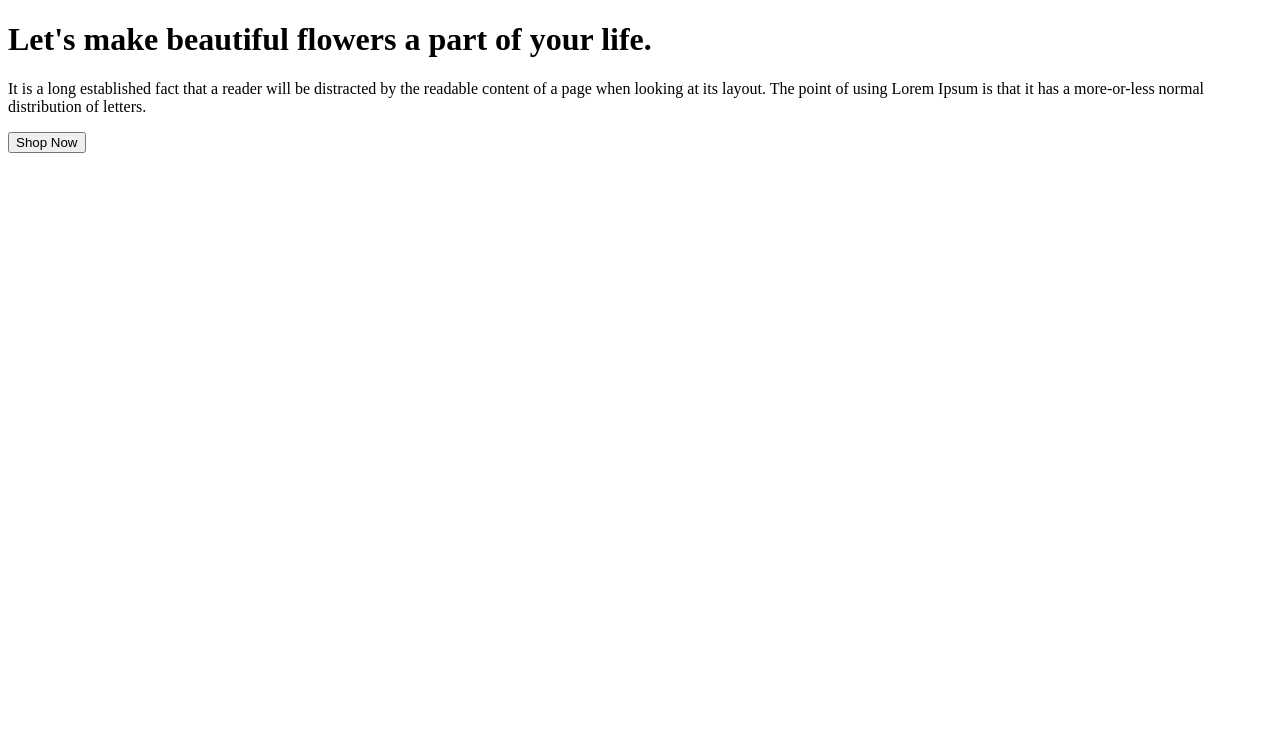
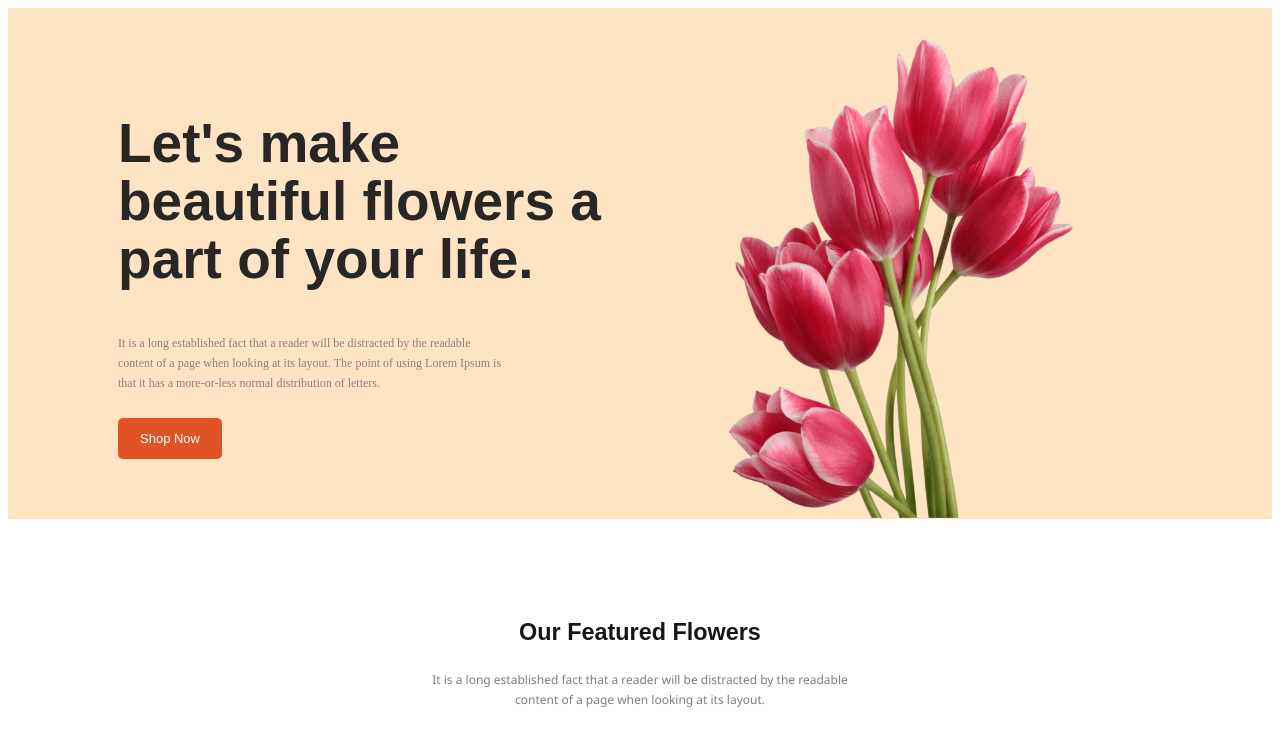
Before and after one commit to missionprogramming23/assignment-1, a plain HTML site: page assignment-1/index.html in a window 1280 px wide. Drawn offline with Linux system fonts and the light colour scheme.

Commit message:
added header

```diff
--- a/assignment-1/index.html
+++ b/assignment-1/index.html
@@ -8,13 +8,21 @@
 </head>
 <body>
 
-    <header>
-        <h1 class="head">Let's make beautiful flowers a part of your life.</h1>
+    <header class="head-pic">
+        <nav class="flex">
+        <h1 class="head">Let's make <br> beautiful flowers a <br> part of your life.</h1>
         <p class="pp">
-            It is a long established fact that a reader will be distracted by the readable content of a page when looking at its layout. The point of using Lorem Ipsum is that it has a more-or-less normal distribution of letters.
+            It is a long established fact that a reader will be distracted by the readable <br> content of a page when looking at its layout. The point of using Lorem Ipsum is <br> that it has a  more-or-less normal distribution of letters.
         </p>
         <button class="btm-color">Shop Now</button>
+
+    </nav>
+    <img class="pic" src="flower-shop-assignment-main/flower-shop-assignment-main/Flower Asset/pngwing 10.png" alt="">
+
+
     </header>
+    <div class="h3"><h3>Our Featured Flowers</h3></div>
+    <p class="pp2">It is a long established fact that a reader will be distracted by the readable <br> content of a page when looking at its layout.</p>
 
     <main>
 
--- a/assignment-1/style/style.css
+++ b/assignment-1/style/style.css
@@ -1,3 +1,66 @@
 .head{
-    text-align: left;
+     display: flex;
+     flex-direction: column;
+     font-size: 55px;
+     color: rgb(41, 38, 38);
+     font-family: Arial, Helvetica, sans-serif;
+     margin-left: 50px;
+     line-height: 58px;
 }
+.pp{
+    font-size: 12px;
+    margin-bottom: 25px;
+    margin-left: 50px;
+    line-height: 20px;
+    color: rgb(146, 125, 125);
+
+
+}
+.btm-color{
+    color: white;
+    border: none;
+    font-size: 10px;
+    padding: 13px 22px;
+    border-radius: 5px;
+    background-color: rgb(223, 83, 37);
+    margin-left: 50px;
+    font-size: 13px;
+}
+.flex{
+    padding: 60px 60px;
+
+
+}
+nav{
+
+
+}
+.head-pic{
+    display: flex;
+    background-color: bisque;
+
+
+}
+.pic{
+    padding-right: 0px;
+    width: 380px;
+    height: 480px;
+    margin-top: 30px;
+    margin-left: 50px;
+}
+.h3{
+    text-align: center;
+    margin-top: 100px;
+    font-size: 20px;
+    font-family: Arial, Helvetica, sans-serif;
+    color: rgb(22, 22, 22);
+}
+.pp2{
+    color: rgba(39, 39, 39, 0.60);
+text-align: center;
+font-family: 'Segoe UI', Tahoma, Geneva, Verdana, sans-serif;
+font-size: 12px;
+font-style: normal;
+font-weight: 200;
+line-height: 20px;
+}
```
